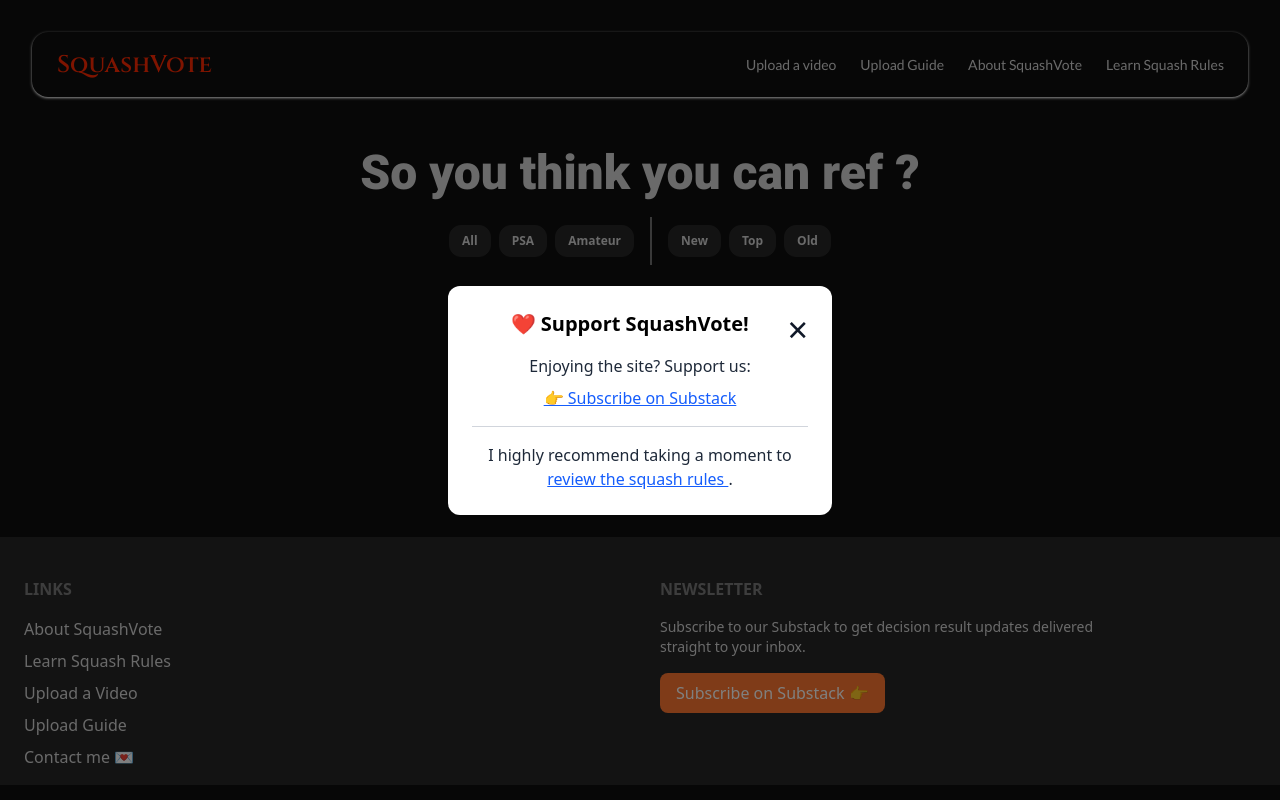
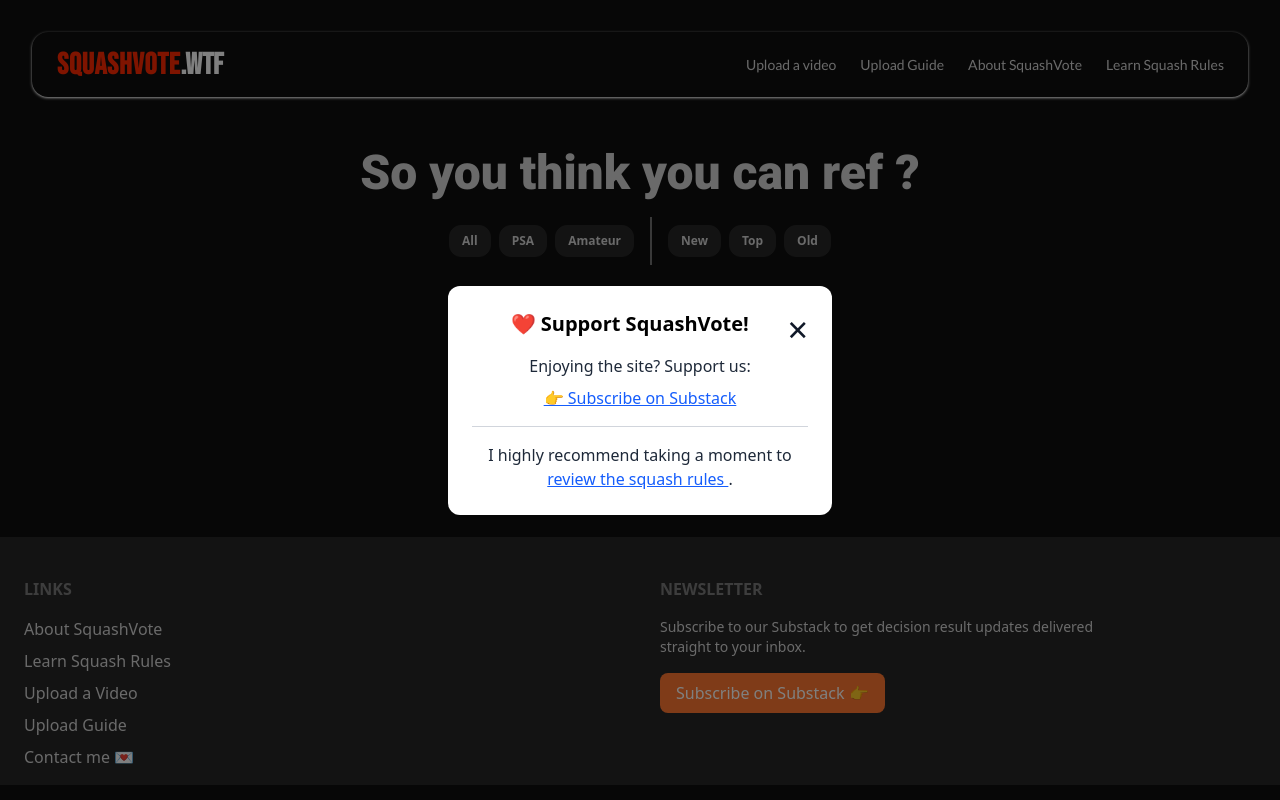
Before and after one commit to yoyocatw/SquashVote, a Django app: template vote/templates/vote/index.html in a window 1280 px wide. Run offline with Django 5.2, Linux system fonts and the light colour scheme; the template is opened without the code that fills it, so the values that code supplies are empty; style sheets or scripts are compiled from the project's sources; some libraries are stand-ins or nearby versions.

Commit message:
New font for title is base html

```diff
--- a/static/css/input.css
+++ b/static/css/input.css
@@ -1,4 +1,5 @@
 @import url('https://fonts.googleapis.com/css2?family=Cinzel:wght@400..900&family=Lato:ital,wght@0,400;0,700;0,900;1,400;1,700;1,900&family=Roboto:ital,wght@0,100..900;1,100..900&display=swap');
+@import url('https://fonts.googleapis.com/css2?family=Bebas+Neue&display=swap');
 @import "tailwindcss";
 @plugin "daisyui";
 @tailwind base;
@@ -14,7 +15,7 @@
   --color-base-300: #18181b;
 }
 @theme {
-  --font-title: "Cinzel", "serif";
   --font-videotitle: "Roboto", "sans-serif";
   --font-body: "Lato", "sans-serif";
+  --font-bebas: "Bebas Neue", "serif";
 }
--- a/static/css/output.css
+++ b/static/css/output.css
@@ -1,5 +1,6 @@
 /*! tailwindcss v4.0.0 | MIT License | https://tailwindcss.com */
 @import url('https://fonts.googleapis.com/css2?family=Cinzel:wght@400..900&family=Lato:ital,wght@0,400;0,700;0,900;1,400;1,700;1,900&family=Roboto:ital,wght@0,100..900;1,100..900&display=swap');
+@import url('https://fonts.googleapis.com/css2?family=Bebas+Neue&display=swap');
 @layer theme, base, components, utilities;
 @layer theme {
   :root {
@@ -378,9 +379,9 @@
     --default-mono-font-variation-settings: var(
       --font-mono--font-variation-settings
     );
-    --font-title: "Cinzel", "serif";
     --font-videotitle: "Roboto", "sans-serif";
     --font-body: "Lato", "sans-serif";
+    --font-bebas: "Bebas Neue", "serif";
   }
 }
 @layer base {
@@ -2095,6 +2096,9 @@
       transform-origin: top;
     }
   }
+  .bottom-0 {
+    bottom: calc(var(--spacing) * 0);
+  }
   .input {
     cursor: text;
     border: var(--border) solid transparent;
@@ -2629,6 +2633,9 @@
   .ml-2 {
     margin-left: calc(var(--spacing) * 2);
   }
+  .ml-4 {
+    margin-left: calc(var(--spacing) * 4);
+  }
   .ml-6 {
     margin-left: calc(var(--spacing) * 6);
   }
@@ -3199,15 +3206,18 @@
   .bg-black {
     background-color: var(--color-black);
   }
-  .bg-black\/30 {
-    background-color: color-mix(in oklab, var(--color-black) 30%, transparent);
-  }
   .bg-black\/50 {
     background-color: color-mix(in oklab, var(--color-black) 50%, transparent);
   }
   .bg-blue-600 {
     background-color: var(--color-blue-600);
   }
+  .bg-gray-800 {
+    background-color: var(--color-gray-800);
+  }
+  .bg-green-600 {
+    background-color: var(--color-green-600);
+  }
   .bg-primary {
     background-color: var(--color-primary);
   }
@@ -3310,11 +3320,11 @@
   .text-start {
     text-align: start;
   }
+  .font-bebas {
+    font-family: var(--font-bebas);
+  }
   .font-body {
     font-family: var(--font-body);
-  }
-  .font-title {
-    font-family: var(--font-title);
   }
   .font-videotitle {
     font-family: var(--font-videotitle);
@@ -3393,6 +3403,10 @@
   .font-semibold {
     --tw-font-weight: var(--font-weight-semibold);
     font-weight: var(--font-weight-semibold);
+  }
+  .tracking-normal {
+    --tw-tracking: var(--tracking-normal);
+    letter-spacing: var(--tracking-normal);
   }
   .tracking-tight {
     --tw-tracking: var(--tracking-tight);
@@ -3678,6 +3692,13 @@
     &:hover {
       @media (hover: hover) {
         background-color: var(--color-gray-800);
+      }
+    }
+  }
+  .hover\:bg-green-700 {
+    &:hover {
+      @media (hover: hover) {
+        background-color: var(--color-green-700);
       }
     }
   }
--- a/vote/templates/vote/base.html
+++ b/vote/templates/vote/base.html
@@ -3,6 +3,7 @@
 <!DOCTYPE html>
 <html lang="en">
 <head>
+  <!--- Meta Tags --->
     <meta charset="UTF-8">
     <meta name="viewport" content="width=device-width, initial-scale=1">
     <meta name="description" content="SquashVote lets squash fans vote on controversial PSA referee decisions. Participate, see live results, and decide if it's a stroke, let, or no let!">
@@ -18,11 +19,14 @@
       <meta name="robots" content="noindex, nofollow">
     {% endif %}
     <link rel="canonical" href="https://squashvote.wtf">
+
+    <!--Third party cdn-->
     <script src="https://cdn.jsdelivr.net/npm/chart.js@4.4.9/dist/chart.umd.min.js" integrity="sha384-b0GXujLkk9eYYSmcSfoyZbfyElGAQnDyY0skCHSG6w3JgTMFnz11ggrTAr7seu9f" crossorigin="anonymous" defer></script>
     <script src="https://unpkg.com/htmx.org@2.0.4" integrity="sha384-HGfztofotfshcF7+8n44JQL2oJmowVChPTg48S+jvZoztPfvwD79OC/LTtG6dMp+" crossorigin="anonymous" defer></script>
     <script src="https://cdn.jsdelivr.net/npm/alpinejs@3.14.8/dist/cdn.min.js" integrity="sha384-X9kJyAubVxnP0hcA+AMMs21U445qsnqhnUF8EBlEpP3a42Kh/JwWjlv2ZcvGfphb" crossorigin="anonymous" defer></script>
     <script src="https://cdn.jsdelivr.net/npm/canvas-confetti@1.9.3/dist/confetti.browser.min.js" integrity="sha384-GvJ24O7Bpn7zLnkTzKFwaPO0Ucz0nnJRkkn2xS0+SZ8vuCMYn/PjC/h+WIehnGSM" crossorigin="anonymous"></script>
-
+    <script defer data-domain="squashvote.wtf" src="https://plausible.io/js/script.js"></script>
+    <!--Own js files-->
     <script type="text/javascript" src="{% static 'js/iframe.js' %}" defer></script>
     <title>{% block title%}{% endblock%}</title>
     <link rel="stylesheet" href="{% static 'css/output.css'%}">
@@ -33,12 +37,13 @@
     <script src="{% static 'js/modal.js' %}" defer></script>
 
 
+    <!--Favicons-->
     <link rel="apple-touch-icon" sizes="180x180" href="{% static 'favicon_io/apple-touch-icon.png' %}">
     <link rel="icon" type="image/png" sizes="32x32" href="{% static 'favicon_io/favicon-32x32.png' %}">
     <link rel="icon" type="image/png" sizes="16x16" href="{% static 'favicon_io/favicon-16x16.png' %}">
     <link rel="manifest" href="{% static 'favicon_io/site.webmanifest' %}">
 
-    <script defer data-domain="squashvote.wtf" src="https://plausible.io/js/script.js"></script>
+
 </head>
 <body hx-headers='{"X-CSRFToken": "{{ csrf_token }}"}' data-theme="black" class="bg-base-100 min-h-screen  overflow-y-scroll m-0   flex flex-col">
     <div class="flex flex-col flex-grow">
@@ -46,9 +51,12 @@
       <div class="w-full px-4 md:px-8 pb-4 md:pb-8 py-8">
         <nav class="navbar bg-base-100 shadow-sm shadow-white rounded-2xl mx-auto">
           <div class="navbar-start">
-            <a href="/" class="btn btn-ghost text-2xl text-primary font-title rounded-2xl">
-              SquashVote
+            <a href="/" class="btn btn-ghost text-3xl font-bold font-bebas tracking-wide rounded-2xl text-primary">
+                <span>
+                    SquashVote<span class="text-white tracking-normal">.wtf</span>
+                </span>
             </a>
+
           </div>
           <div class="navbar-end md:hidden dropdown dropdown-bottom dropdown-center">
             <label tabindex="0" class="btn btn-ghost p-2">
--- a/vote/templates/vote/index.html
+++ b/vote/templates/vote/index.html
@@ -1,6 +1,13 @@
-{% extends 'vote/base.html'%} {% load static %}
+{% extends 'vote/base.html'%}
+{% load static %}
 {% block title%}SquashVote - So you think you can ref?{% endblock%}
 {% block content%}
+<div id="cookie-banner" class="hidden fixed bottom-0 w-full bg-gray-800 text-white text-center text-sm px-4 py-2 z-50">
+  This site uses only necessary cookies.
+  <button id="cookie-accept" class="ml-4 px-3 py-1 bg-green-600 rounded hover:bg-green-700 transition">
+    OK
+  </button>
+</div>
 
 <div id="myModal" class="fixed inset-0 flex items-center justify-center bg-black/50 z-50 hidden ">
   <div class="bg-white p-6 rounded-xl shadow-lg w-96 text-center">
```
Also changed, not shown: static/js/iframe.js (line endings or trailing spaces), 2 other files.
